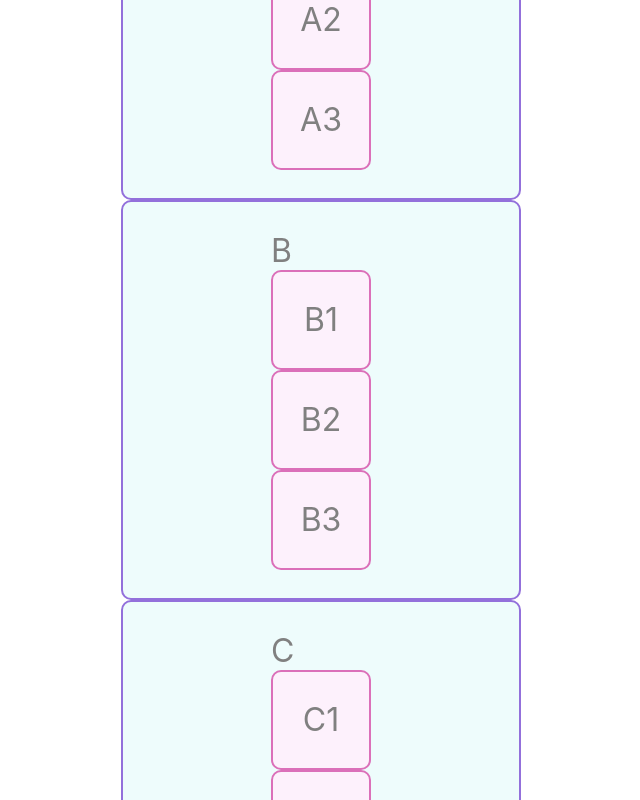
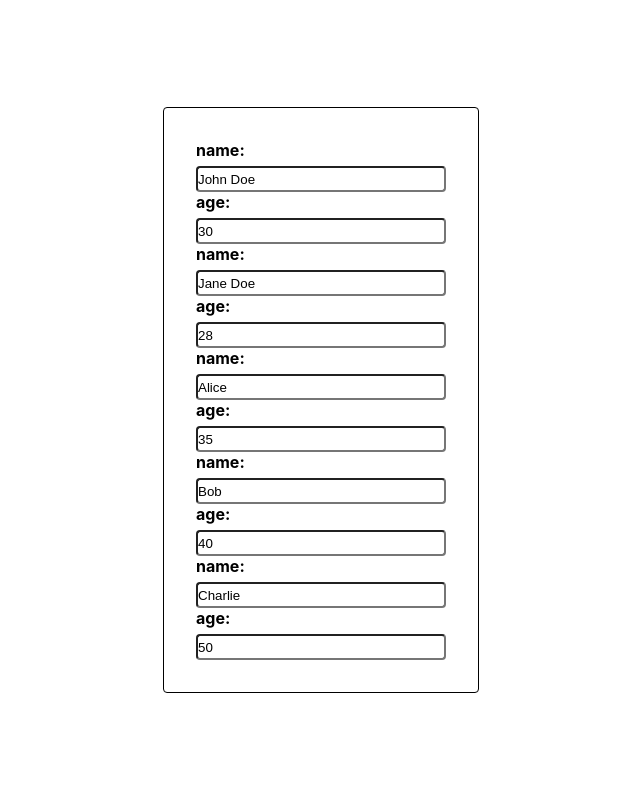
Before and after one commit to sitogi/react-sandbox, a React (Vite) app: page / in a window 1280 px wide. Shown: the top 800 px of the page, without its empty margins (319-959 px from the left). Built offline with nearby package versions, Linux system fonts and the light colour scheme.

Commit message:
Add ArrayForm

```diff
--- a/src/App.tsx
+++ b/src/App.tsx
@@ -1,9 +1,9 @@
-import { NestedSortable } from '~/featuers/NestedSortable';
+import { ArrayForm } from '~/featuers/ArrayForm';
 
 export function App() {
   return (
     <div style={{ width: '100vw', height: '100vh', display: 'grid', placeContent: 'center' }}>
-      <NestedSortable />
+      <ArrayForm />
     </div>
   );
 }
--- /dev/null
+++ b/src/featuers/ArrayForm/index.mdx
@@ -0,0 +1,14 @@
+{/* index.mdx */}
+
+import { Canvas, Meta } from '@storybook/blocks';
+import * as Stories from './index.stories';
+
+<Meta of={Stories} />
+
+# ArrayForm
+
+各要素とその値を更新するハンドラを持ったオブジェクトの配列をステートに持つコンポーネントの描画最適化を検討したもの。
+
+## 通常表示
+
+<Canvas of={Stories.Default} />
--- /dev/null
+++ b/src/featuers/ArrayForm/index.module.css
@@ -0,0 +1,35 @@
+.container {
+  width: 100%;
+  height: 100%;
+  padding: 2rem;
+  border: solid 1px black;
+  border-radius: 4px;
+}
+
+.forms-wrapper {
+  padding: 1rem;
+
+}
+
+.person-wrapper {
+  padding: 2rem;
+  background-color: #e1dede;
+}
+
+.container label {
+  display: block;
+  margin-bottom: 0.4rem;
+  font-weight: bold;
+}
+
+.container input {
+  width: 250px;
+  height: 1.6rem;
+  border-radius: 4px;
+}
+
+.container button {
+  width: 100px;
+  height: 1.6rem;
+  margin: 1rem 0 0 auto;
+}
--- /dev/null
+++ b/src/featuers/ArrayForm/index.tsx
@@ -0,0 +1,73 @@
+import { JSX, memo, useCallback, useState } from 'react';
+
+import styles from './index.module.css';
+
+import { VStack } from '~/featuers/VStack';
+
+type Person = {
+  id: string;
+  name: string;
+  age: number;
+};
+
+const INITIAL_PEOPLE: Person[] = [
+  { id: '1', name: 'John Doe', age: 30 },
+  { id: '2', name: 'Jane Doe', age: 28 },
+  { id: '3', name: 'Alice', age: 35 },
+  { id: '4', name: 'Bob', age: 40 },
+  { id: '5', name: 'Charlie', age: 50 },
+];
+
+export const ArrayForm = (): JSX.Element => {
+  const [people, setPeople] = useState<Person[]>(INITIAL_PEOPLE);
+
+  const handleUpdateName = useCallback((id: string, name: string) => {
+    setPeople((current) => current.map((p) => (p.id === id ? { ...p, name } : p)));
+  }, []);
+
+  const handleUpdateAge = useCallback((id: string, age: number) => {
+    setPeople((current) => current.map((p) => (p.id === id ? { ...p, age } : p)));
+  }, []);
+
+  return (
+    <div className={styles.container}>
+      <div className={styles.formsWrapper}>
+        {people.map((p) => (
+          <PersonForm
+            key={p.id}
+            id={p.id}
+            name={p.name}
+            age={p.age}
+            updateName={handleUpdateName}
+            updateAge={handleUpdateAge}
+          />
+        ))}
+      </div>
+    </div>
+  );
+};
+
+type PersonFormProps = {
+  id: string;
+  name: string;
+  age: number;
+  updateName: (id: string, name: string) => void;
+  updateAge: (id: string, age: number) => void;
+};
+
+const PersonForm = memo(function PersonForm({ id, name, age, updateName, updateAge }: PersonFormProps): JSX.Element {
+  return (
+    <div className={styles.personWrapper}>
+      <VStack>
+        <div>
+          <label htmlFor="name">name:</label>
+          <input id="name" value={name} onChange={(e) => updateName(id, e.target.value)} />
+        </div>
+        <div>
+          <label htmlFor="age">age:</label>
+          <input id="age" value={age} onChange={(e) => updateAge(id, Number(e.target.value))} />
+        </div>
+      </VStack>
+    </div>
+  );
+});
```
Also changed, not shown: 1 other file (tests, documents, lock files or other folders).
